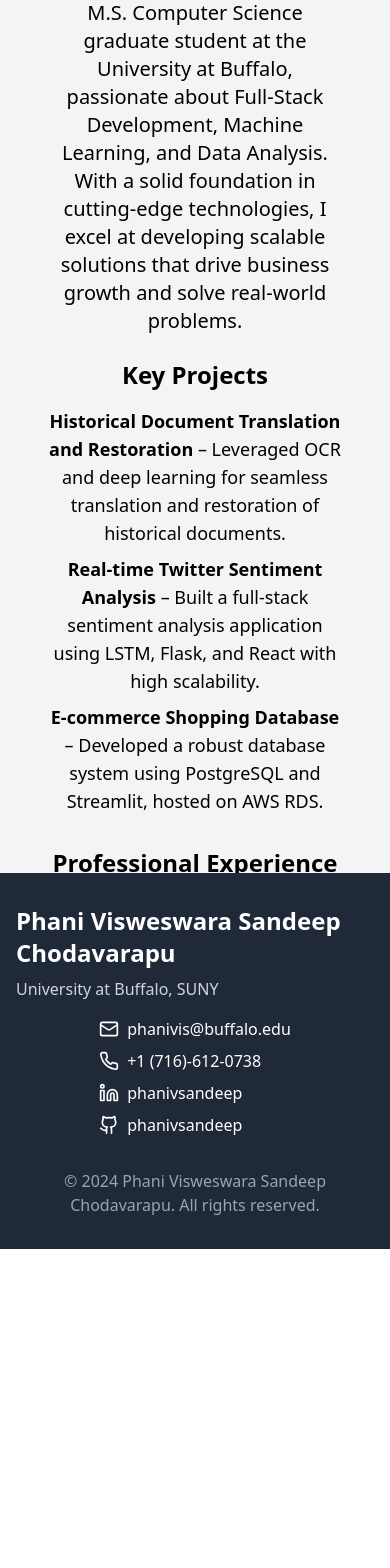
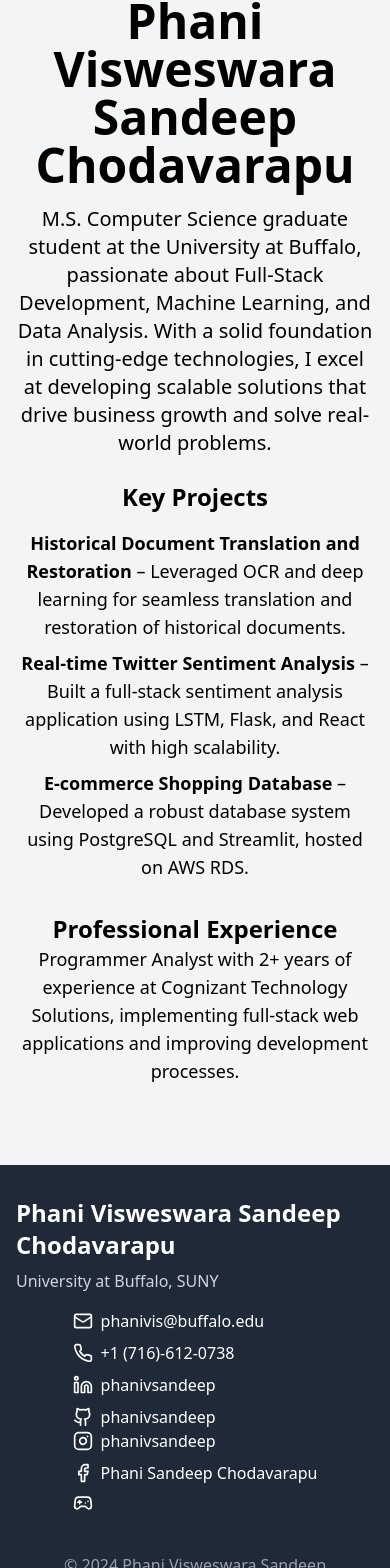
Before and after one commit to phanivsandeep/portfolio, a React (Create React App) app: page / in a window 390 px wide. Shown: the part 147-1715 px from the top of the page. Before the commit the page ends 1396 px from the top, so only its background shows below. Built offline with nearby package versions, Linux system fonts and the light colour scheme.

Commit message:
Mobile view adjustment

```diff
--- a/src/components/Footer.js
+++ b/src/components/Footer.js
@@ -1,5 +1,5 @@
 import React from 'react';
-import { Mail, Phone, Linkedin, Github } from 'lucide-react';
+import { Mail, Phone, Linkedin, Github, Instagram, Facebook, Gamepad2 } from 'lucide-react';
 
 const Footer = () => {
   const currentYear = new Date().getFullYear();
@@ -29,6 +29,18 @@ const Footer = () => {
               <Github size={20} className="mr-2" />
               phanivsandeep
             </a>
+            <a href="https://www.instagram.com/phanivsandeep" target="_blank" rel="noopener noreferrer" className="flex items-center mb-2 md:mb-0 hover:text-gray-300">
+              <Instagram size={20} className="mr-2" />
+              phanivsandeep
+            </a>
+
+            <a href="https://www.facebook.com/chodavarapu.phanisandeep/" target="_blank" rel="noopener noreferrer" className="flex items-center mb-2 md:mb-0 hover:text-gray-300">
+              <Facebook size={20} className="mr-2" />
+              Phani Sandeep Chodavarapu
+            </a>
+            <a href="https://steamcommunity.com/id/phanivsandeep/" target="_blank" rel="noopener noreferrer" className="flex items-center mb-2 md:mb-0 hover:text-gray-300">
+              <Gamepad2 size={20} className="mr-2" />
+            </a>
           </div>
         </div>
         <div className="mt-8 text-center text-gray-400">
--- a/src/components/Navbar.js
+++ b/src/components/Navbar.js
@@ -53,14 +53,13 @@ const Navbar = ({ setActiveSection }) => {
       </div>
 
       {/* Mobile Menu Overlay */}
-      <div className={`fixed inset-0 bg-gray-800 bg-opacity-90 transition-transform transform ${menuOpen ? 'translate-x-0' : '-translate-x-full'} md:hidden`}>
+        <div className={`fixed inset-0 bg-gray-800 bg-opacity-90 transition-transform transform ${menuOpen ? 'translate-x-0' : '-translate-x-full'} md:hidden`}>
         <div className="flex flex-col p-8 space-y-8 text-center">
           <button onClick={() => { setActiveSection('projects'); setMenuOpen(false); }} className="hover:text-gray-300 text-2xl">Projects</button>
           <button onClick={() => { setActiveSection('experience'); setMenuOpen(false); }} className="hover:text-gray-300 text-2xl">Experience</button>
           <button onClick={() => { setActiveSection('skills'); setMenuOpen(false); }} className="hover:text-gray-300 text-2xl">Skills</button>
           <button onClick={() => { setActiveSection('education'); setMenuOpen(false); }} className="hover:text-gray-300 text-2xl">Education</button>
           <button onClick={() => { setActiveSection('certifications'); setMenuOpen(false); }} className="hover:text-gray-300 text-2xl">Certifications & Achievements</button>
-
           {/* Icons in mobile menu */}
           <div className="flex justify-center space-x-4 mt-8">
             <a href="/resume.pdf" download className="hover:text-gray-300" >
--- a/src/components/Summary.js
+++ b/src/components/Summary.js
@@ -2,7 +2,7 @@ import React from 'react';
 
 const Summary = () => {
   return (
-    <section className="flex flex-col items-center justify-center h-screen bg-gray-100 text-center p-8">
+    <section className="bg-gray-100 text-center mb-12">
       <h1 className="text-5xl font-bold mb-4">Phani Visweswara Sandeep Chodavarapu</h1>
       <p className="text-xl mb-6">
         M.S. Computer Science graduate student at the University at Buffalo, passionate about Full-Stack Development, Machine Learning, and Data Analysis. With a solid foundation in cutting-edge technologies, I excel at developing scalable solutions that drive business growth and solve real-world problems.
```
